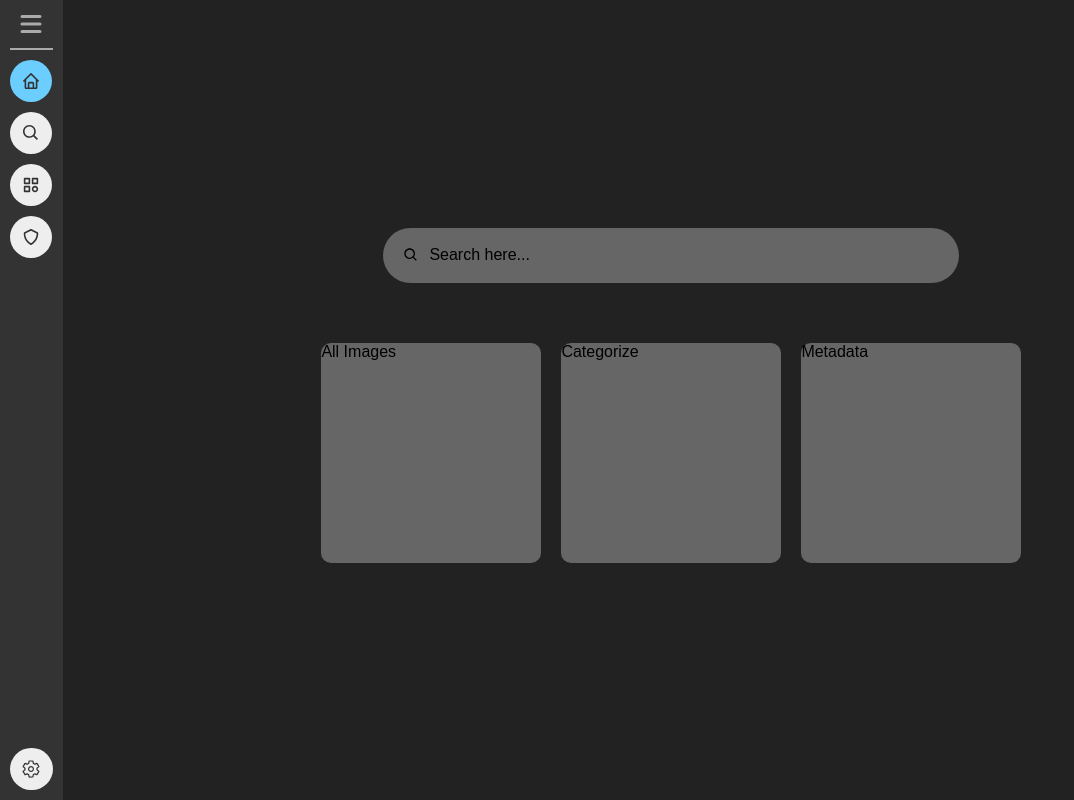
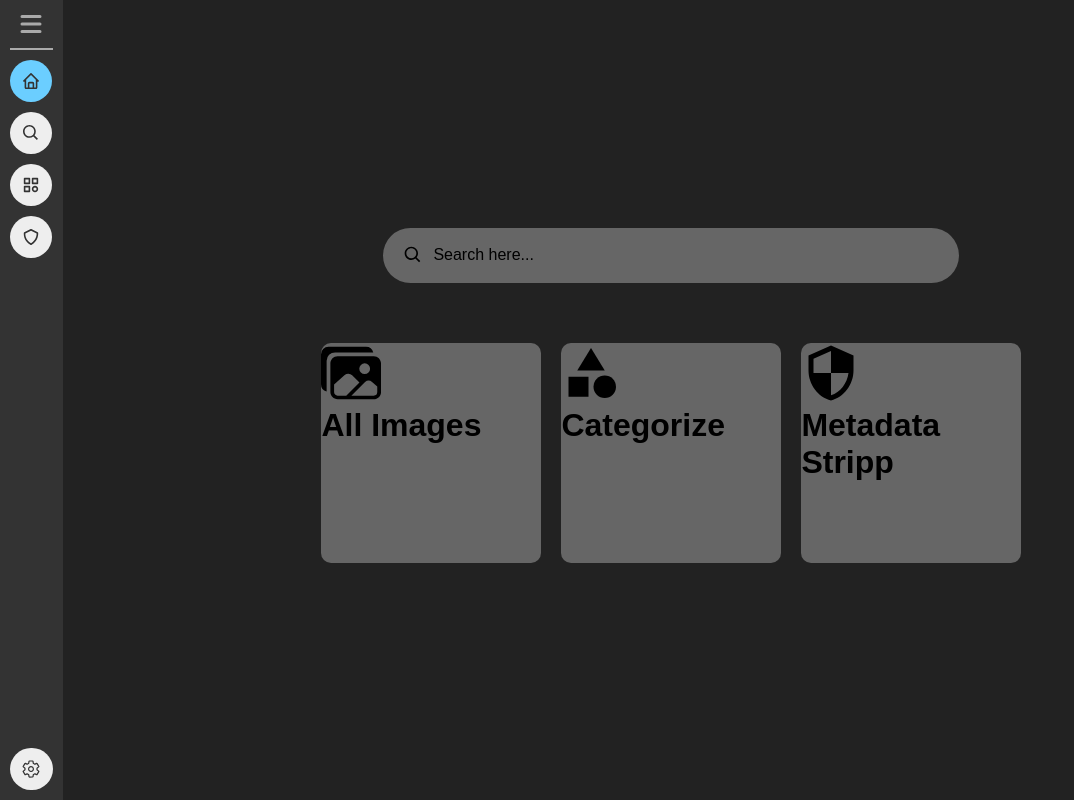
Before and after one commit to KarthikSapaliga/PixFusion, a React (Vite) app: page / in a window 1280 px wide. Shown: the whole page, without its empty margins (0-1074 px from the left). Built offline with nearby package versions, Linux system fonts and the light colour scheme.

Commit message:
Modified the layout of home screen

```diff
--- a/src/components/Main.jsx
+++ b/src/components/Main.jsx
@@ -1,10 +1,14 @@
-import { BiSearch } from "react-icons/bi";
 import "./Main.css";
 
 import Search from "./Search";
 import Metadata from "./Metadata";
 import ImageClassifier from "./ImageClassifier";
 import AllImages from "./AllImages";
+
+import { BiSearch } from "react-icons/bi";
+import { IoImages } from "react-icons/io5";
+import { MdCategory } from "react-icons/md";
+import { MdSecurity } from "react-icons/md";
 
 
 const Main = ({ handleSectionChange, activeSection }) => {
@@ -16,25 +20,30 @@ const Main = ({ handleSectionChange, activeSection }) => {
                         className="search-box"
                         onClick={() => handleSectionChange("search")}
                     >
-                        <BiSearch />
+                        <BiSearch size={20}/>
                         <span>Search here...</span>
                     </div>
                     <div className="feature-container">
                         <div
                             className="all-images"
                             onClick={() => handleSectionChange("allImages")}
-                        >All Images</div>
+                        >
+                            <IoImages size={60} />
+                            <h1>All Images</h1>
+                        </div>
                         <div
                             className="categorizer"
                             onClick={() => handleSectionChange("categorizer")}
                         >
-                            Categorize
+                            <MdCategory size={60} />
+                            <h1>Categorize</h1>
                         </div>
                         <div
                             className="metadat-stripper"
                             onClick={() => handleSectionChange("metadata-stripper")}
                         >
-                            Metadata
+                            <MdSecurity size={60} />
+                            <h1>Metadata Stripp</h1>
                         </div>
                     </div>
                 </div>
```
